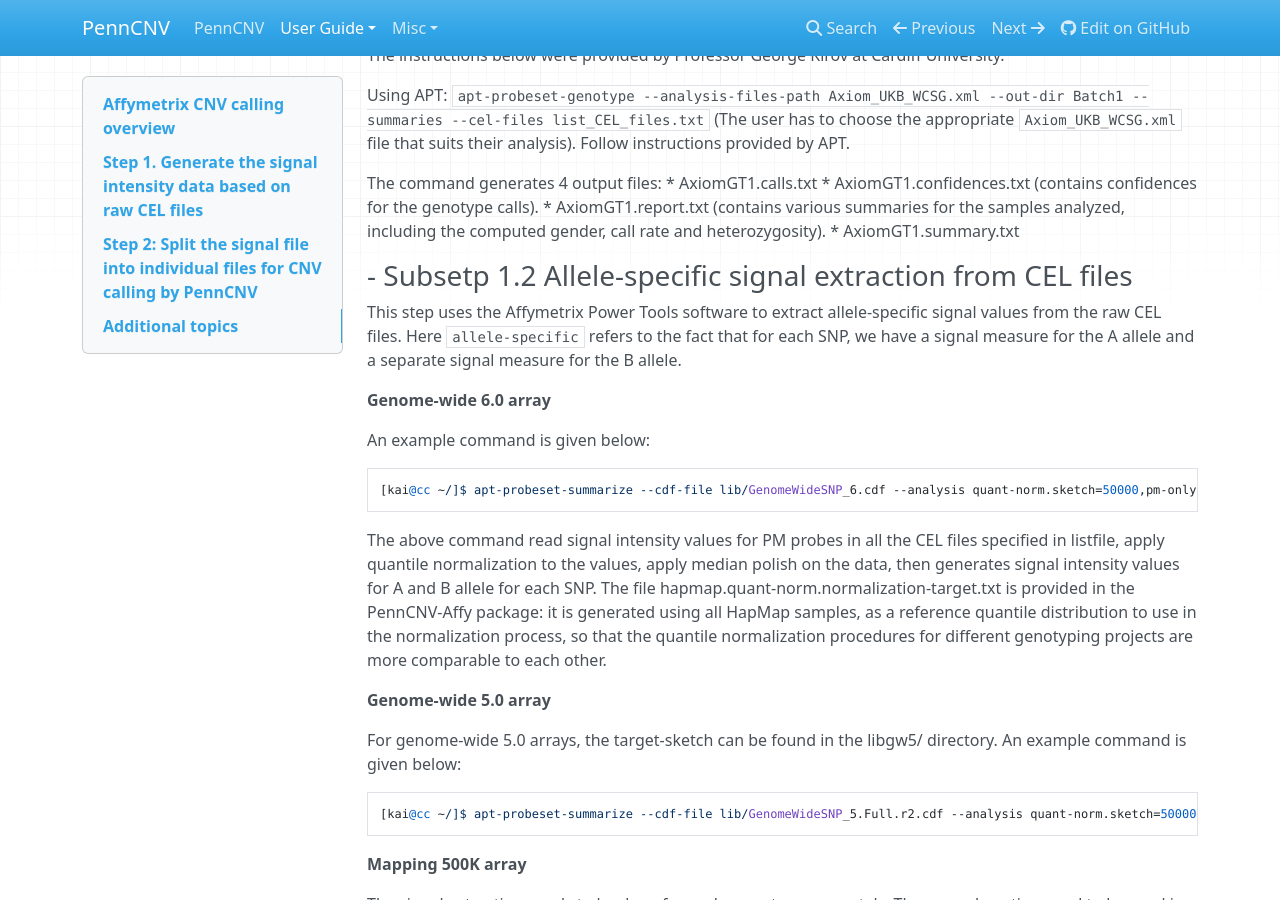
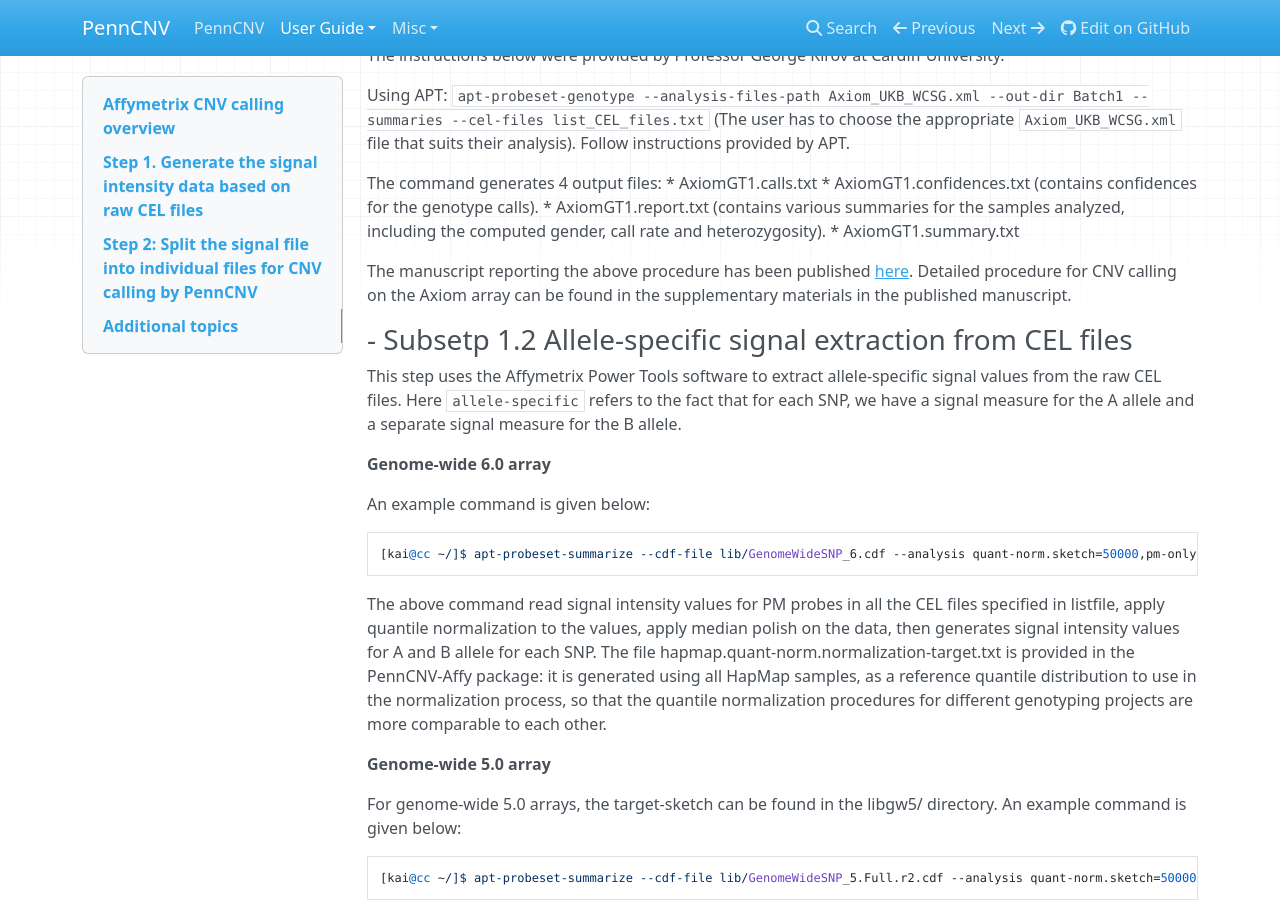
Before and after one commit to WGLab/PennCNV, an MkDocs documentation site: the page built from docs/user-guide/affy.md, in a window 1280 px wide and 900 px high, scrolled down 2983 px. Built offline with MkDocs 1.6.1, drawn with Linux system fonts in a browser that asks for light colours; nearby versions of some CDN libraries; old or Windows-style settings are respelled for this version of MkDocs.

Commit message:
Update affy.md

```diff
--- a/docs/user-guide/affy.md
+++ b/docs/user-guide/affy.md
@@ -71,6 +71,8 @@ The command generates 4 output files:
 * AxiomGT1.confidences.txt (contains confidences for the genotype calls).
 * AxiomGT1.report.txt (contains various summaries for the samples analyzed, including the computed gender, call rate and heterozygosity).
 * AxiomGT1.summary.txt
+
+The manuscript reporting the above procedure has been published [here](http://www.sciencedirect.com/science/article/pii/S0006322316327111). Detailed procedure for CNV calling on the Axiom array can be found in the supplementary materials in the published manuscript.
 
 ### - Subsetp 1.2 Allele-specific signal extraction from CEL files
 
```
